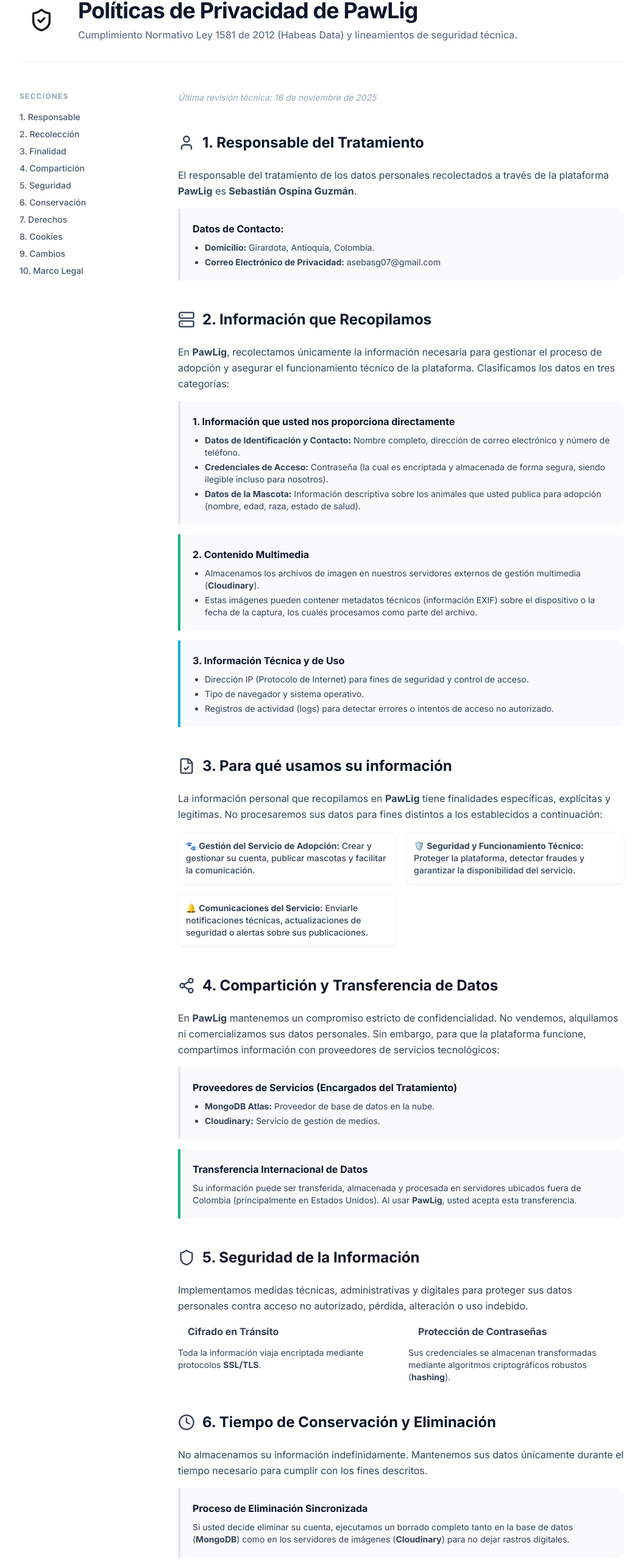
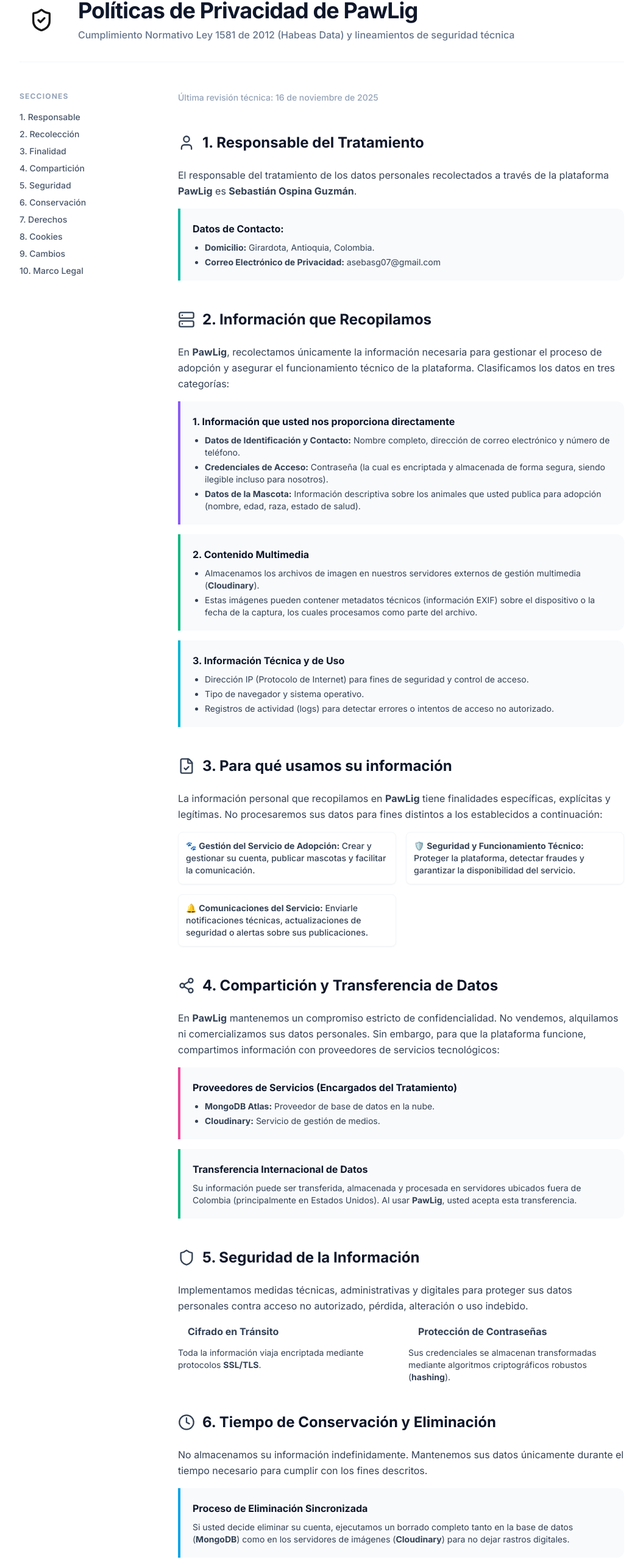
Before and after one commit to asebasg/pawlig, a Next.js app: page /privacy in a window 1280 px wide. Shown: the part 205-2771 px from the top of the page at 61% size, without its empty margins (112-1167 px from the left). Built offline with nearby package versions, Linux system fonts and the light colour scheme; no server answers.

Commit message:
feat(legal): Añadir páginas de Política de Privacidad y Términos y Condiciones

```diff
--- a/app/(public)/privacy/page.tsx
+++ b/app/(public)/privacy/page.tsx
@@ -33,12 +33,12 @@ export default function PrivacyPage() {
                 </div>
                 <div>
                     <h1 className="text-4xl font-extrabold tracking-tight text-slate-900 mb-2">Políticas de Privacidad de PawLig</h1>
-                    <p className="text-slate-500 font-medium">Cumplimiento Normativo Ley 1581 de 2012 (Habeas Data) y lineamientos de seguridad técnica.</p>
+                    <p className="text-slate-500 font-medium">Cumplimiento Normativo Ley 1581 de 2012 (Habeas Data) y lineamientos de seguridad técnica</p>
                 </div>
             </div>
 
             <div className="grid grid-cols-1 lg:grid-cols-4 gap-12">
-                <aside className="hidden lg:block space-y-4 sticky top-8 h-fit">
+                <aside className="hidden lg:block space-y-4 sticky top-24 h-fit">
                     <h3 className="text-xs font-bold uppercase tracking-widest text-slate-400 mb-4">Secciones</h3>
                     <nav className="flex flex-col gap-2 text-sm font-medium text-slate-600">
                         <a href="#responsable" className="hover:text-primary transition-colors">1. Responsable</a>
@@ -55,9 +55,9 @@ export default function PrivacyPage() {
                 </aside>
 
                 <div className="lg:col-span-3 space-y-12 text-slate-700 leading-relaxed">
-                    <p className="text-sm text-slate-400 italic">Última revisión técnica: {lastUpdate}</p>
+                    <p className="text-sm text-slate-400 font-medium">Última revisión técnica: {lastUpdate}</p>
 
-                    <section id="responsable">
+                    <section id="responsable" className='scroll-mt-24'>
                         <div className="flex items-center gap-3 mb-6">
                             <User className="text-primary" size={28} />
                             <h2 className="text-2xl font-bold text-slate-900 text-left">1. Responsable del Tratamiento</h2>
@@ -65,7 +65,7 @@ export default function PrivacyPage() {
                         <p className="mb-4">
                             El responsable del tratamiento de los datos personales recolectados a través de la plataforma <strong>PawLig</strong> es <strong>Sebastián Ospina Guzmán</strong>.
                         </p>
-                        <div className="bg-slate-50 border-l-4 border-primary p-5 rounded-r-xl">
+                        <div className="bg-slate-50 border-l-4 border-teal-500 p-5 rounded-r-xl">
                             <h4 className="font-bold text-slate-900 mb-2">Datos de Contacto:</h4>
                             <ul className="list-disc ml-5 space-y-1 text-sm">
                                 <li><strong>Domicilio:</strong> Girardota, Antioquia, Colombia.</li>
@@ -74,7 +74,7 @@ export default function PrivacyPage() {
                         </div>
                     </section>
 
-                    <section id="recoleccion">
+                    <section id="recoleccion" className='scroll-mt-24'>
                         <div className="flex items-center gap-3 mb-6">
                             <Server className="text-primary" size={28} />
                             <h2 className="text-2xl font-bold text-slate-900 text-left">2. Información que Recopilamos</h2>
@@ -83,7 +83,7 @@ export default function PrivacyPage() {
                             En <strong>PawLig</strong>, recolectamos únicamente la información necesaria para gestionar el proceso de adopción y asegurar el funcionamiento técnico de la plataforma. Clasificamos los datos en tres categorías:
                         </p>
                         <div className="space-y-4">
-                            <div className="bg-slate-50 border-l-4 border-primary p-5 rounded-r-xl">
+                            <div className="bg-slate-50 border-l-4 border-violet-500 p-5 rounded-r-xl">
                                 <h4 className="font-bold text-slate-900 mb-2">1. Información que usted nos proporciona directamente</h4>
                                 <ul className="list-disc ml-5 space-y-1 text-sm">
                                     <li><strong>Datos de Identificación y Contacto:</strong> Nombre completo, dirección de correo electrónico y número de teléfono.</li>
@@ -109,7 +109,7 @@ export default function PrivacyPage() {
                         </div>
                     </section>
 
-                    <section id="finalidad">
+                    <section id="finalidad" className='scroll-mt-24'>
                         <div className="flex items-center gap-3 mb-6">
                             <FileCheck className="text-primary" size={28} />
                             <h2 className="text-2xl font-bold text-slate-900 text-left">3. Para qué usamos su información</h2>
@@ -124,7 +124,7 @@ export default function PrivacyPage() {
                         </ul>
                     </section>
 
-                    <section id="comparticion">
+                    <section id="comparticion" className='scroll-mt-24'>
                         <div className="flex items-center gap-3 mb-6">
                             <Share2 className="text-primary" size={28} />
                             <h2 className="text-2xl font-bold text-slate-900 text-left">4. Compartición y Transferencia de Datos</h2>
@@ -133,7 +133,7 @@ export default function PrivacyPage() {
                             En <strong>PawLig</strong> mantenemos un compromiso estricto de confidencialidad. No vendemos, alquilamos ni comercializamos sus datos personales. Sin embargo, para que la plataforma funcione, compartimos información con proveedores de servicios tecnológicos:
                         </p>
                         <div className="space-y-4">
-                            <div className="bg-slate-50 border-l-4 border-primary p-5 rounded-r-xl">
+                            <div className="bg-slate-50 border-l-4 border-pink-500 p-5 rounded-r-xl">
                                 <h4 className="font-bold text-slate-900 mb-2">Proveedores de Servicios (Encargados del Tratamiento)</h4>
                                 <ul className="list-disc ml-5 space-y-1 text-sm">
                                     <li><strong>MongoDB Atlas:</strong> Proveedor de base de datos en la nube.</li>
@@ -147,7 +147,7 @@ export default function PrivacyPage() {
                         </div>
                     </section>
 
-                    <section id="seguridad">
+                    <section id="seguridad" className='scroll-mt-24'>
                         <div className="flex items-center gap-3 mb-6">
                             <Shield className="text-primary" size={28} />
                             <h2 className="text-2xl font-bold text-slate-900 text-left">5. Seguridad de la Información</h2>
@@ -167,7 +167,7 @@ export default function PrivacyPage() {
                         </div>
                     </section>
 
-                    <section id="conservacion">
+                    <section id="conservacion" className='scroll-mt-24'>
                         <div className="flex items-center gap-3 mb-6">
                             <Clock className="text-primary" size={28} />
                             <h2 className="text-2xl font-bold text-slate-900 text-left">6. Tiempo de Conservación y Eliminación</h2>
@@ -175,13 +175,13 @@ export default function PrivacyPage() {
                         <p className="mb-4">
                             No almacenamos su información indefinidamente. Mantenemos sus datos únicamente durante el tiempo necesario para cumplir con los fines descritos.
                         </p>
-                        <div className="bg-slate-50 border-l-4 border-primary p-5 rounded-r-xl">
+                        <div className="bg-slate-50 border-l-4 border-x-sky-500 p-5 rounded-r-xl">
                             <h4 className="font-bold text-slate-900 mb-2">Proceso de Eliminación Sincronizada</h4>
                             <p className="text-sm">Si usted decide eliminar su cuenta, ejecutamos un borrado completo tanto en la base de datos (<strong>MongoDB</strong>) como en los servidores de imágenes (<strong>Cloudinary</strong>) para no dejar rastros digitales.</p>
                         </div>
                     </section>
 
-                    <section id="derechos">
+                    <section id="derechos" className='scroll-mt-24'>
                         <div className="flex items-center gap-3 mb-6">
                             <GitBranch className="text-primary" size={28} />
                             <h2 className="text-2xl font-bold text-slate-900 text-left">7. Sus Derechos sobre la Información</h2>
@@ -201,7 +201,7 @@ export default function PrivacyPage() {
                         </p>
                     </section>
 
-                    <section id="cookies">
+                    <section id="cookies" className='scroll-mt-24'>
                         <div className="flex items-center gap-3 mb-6">
                             <Cookie className="text-primary" size={28} />
                             <h2 className="text-2xl font-bold text-slate-900 text-left">8. Uso de Cookies y Tecnologías de Rastreo</h2>
@@ -209,7 +209,7 @@ export default function PrivacyPage() {
                         <p className="mb-4">
                             Utilizamos tecnologías de almacenamiento local y cookies estrictamente necesarias para el funcionamiento de la plataforma. No utilizamos estas tecnologías para rastrear su comportamiento fuera de nuestro sitio web ni para mostrarle publicidad personalizada.
                         </p>
-                        <div className="bg-slate-50 border-l-4 border-primary p-5 rounded-r-xl">
+                        <div className="bg-slate-50 border-l-4 border-orange-400 p-5 rounded-r-xl">
                             <h4 className="font-bold text-slate-900 mb-2">Tecnologías Utilizadas:</h4>
                             <ul className="list-disc ml-5 space-y-1 text-sm">
                                 <li><strong>Cookies de Sesión y Autenticación:</strong> Esenciales para mantener su sesión iniciada.</li>
@@ -218,7 +218,7 @@ export default function PrivacyPage() {
                         </div>
                     </section>
 
-                    <section id="cambios">
+                    <section id="cambios" className='scroll-mt-24'>
                         <div className="flex items-center gap-3 mb-6">
                             <Bell className="text-primary" size={28} />
                             <h2 className="text-2xl font-bold text-slate-900 text-left">9. Cambios en esta Política de Privacidad</h2>
@@ -228,7 +228,7 @@ export default function PrivacyPage() {
                         </p>
                     </section>
 
-                    <section id="marco-legal">
+                    <section id="marco-legal" className='scroll-mt-24'>
                         <div className="flex items-center gap-3 mb-6">
                             <ShieldCheck className="text-primary" size={28} />
                             <h2 className="text-2xl font-bold text-slate-900 text-left">10. Marco Legal y Aceptación</h2>
--- a/app/(public)/terms/page.tsx
+++ b/app/(public)/terms/page.tsx
@@ -52,7 +52,7 @@ export default function TermsPage() {
                 </aside>
 
                 <div className="lg:col-span-3 space-y-12 text-slate-700 leading-relaxed">
-                    <p className="text-sm text-slate-400 italic">Última actualización legal: {lastUpdate}</p>
+                    <p className="text-sm text-slate-400 font-medium">Última actualización legal: {lastUpdate}</p>
 
                     <section id="clausula-1" className="scroll-mt-24">
                         <div className="flex items-center gap-3 mb-6">
@@ -144,7 +144,7 @@ export default function TermsPage() {
                             PawLig se reserva el derecho de modificar estos términos en cualquier momento. Los cambios significativos serán notificados.
                         </p>
                         <div className="grid grid-cols-1 md:grid-cols-2 gap-4 mt-4 text-xs font-medium uppercase tracking-tighter">
-                            <div className="p-3 bg-slate-100 rounded border border-slate-200">Causas de cierre: información falsa, actividades ilícitas.</div>
+                            <div className="p-3 bg-slate-100 rounded border border-slate-200"><strong>Causas de cierre:</strong> información falsa, actividades ilícitas.</div>
                             <div className="p-3 bg-slate-100 rounded border border-slate-200">El usuario puede solicitar la eliminación de su cuenta.</div>
                             <div className="p-3 bg-slate-100 rounded border border-slate-200">El proyecto puede ser dado de baja al finalizar el ciclo académico.</div>
                         </div>
```
